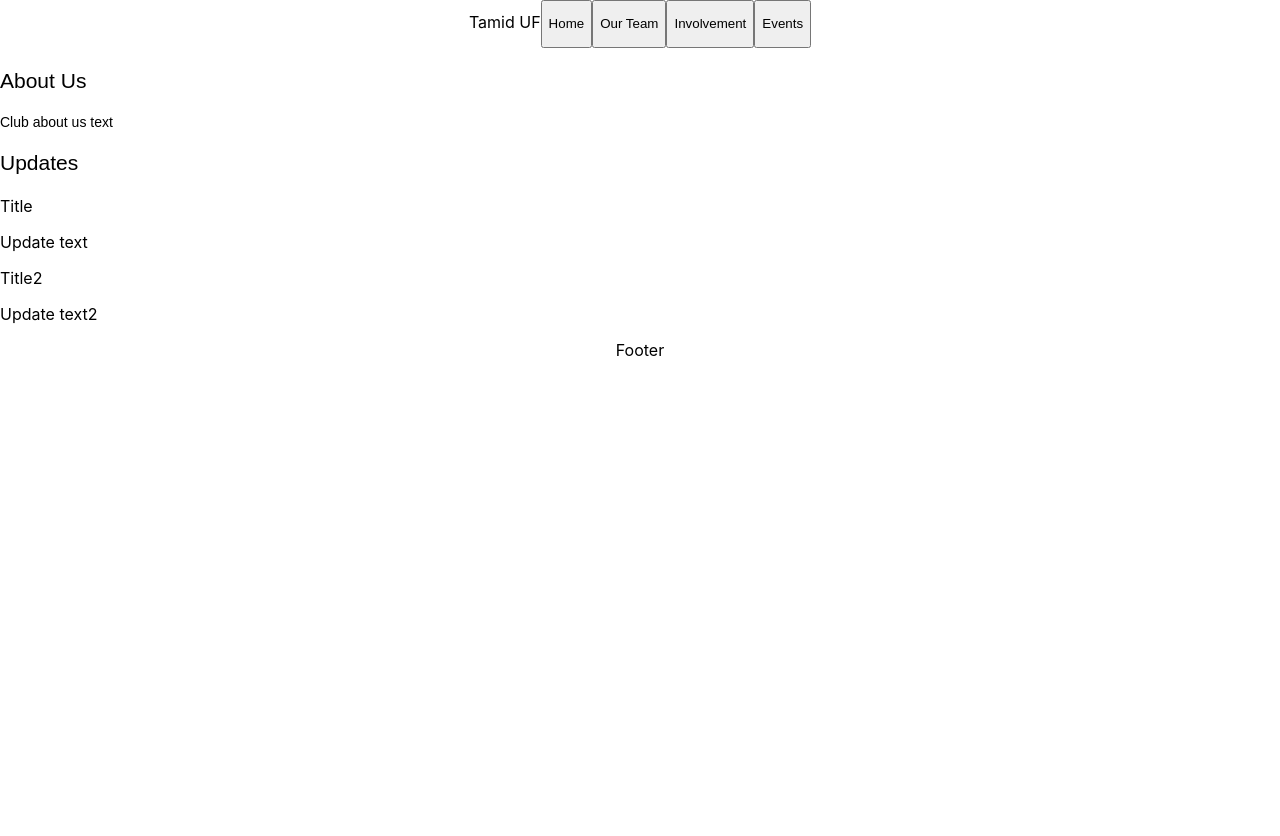
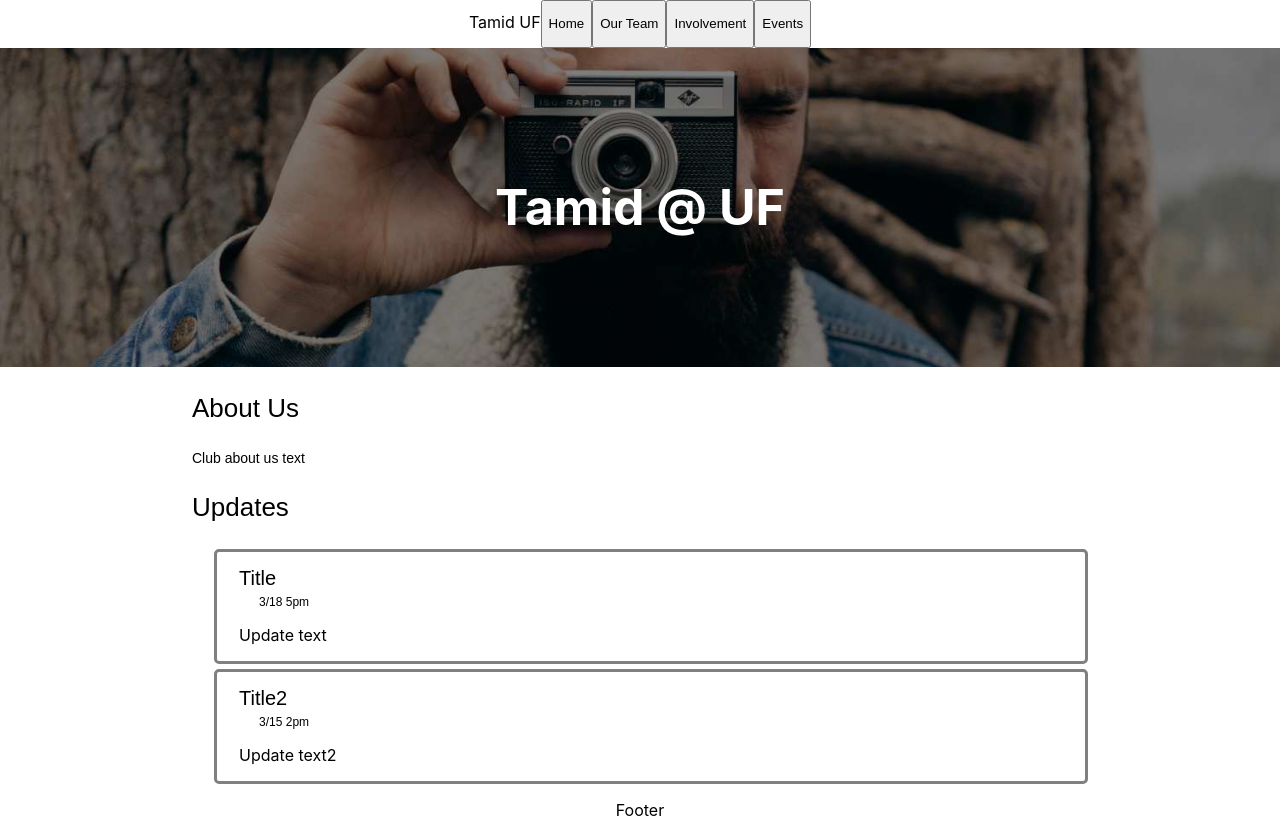
Before and after one commit to satvikb/CEN-Spring-2021-Project, a React (Create React App) app: page / in a window 1280 px wide. Before the commit the page ends 800 px from the top, so only its background shows below. Built offline with nearby package versions, Linux system fonts and the light colour scheme.

Commit message:
Add Banner images, improve Home update section.

```diff
--- a/src/components/UpdateRow.js
+++ b/src/components/UpdateRow.js
@@ -3,8 +3,14 @@ import React from "react";
 function UpdateRow(props) {
   return (
     <div className="UpdateRowContainer">
-      <p className="UpdateRowTitle">{props.title}</p>
-      <p className="UpdateRowText">{props.text}</p>
+      <div className="UpdateRowContent">
+        <div className="UpdateRowHeader">
+          <div className="UpdateRowTitle">{props.title}</div>
+          <div className="UpdateRowTime">{props.time}</div>
+        </div>
+
+        <p className="UpdateRowText">{props.text}</p>
+      </div>
     </div>
   );
 }
--- a/src/index.css
+++ b/src/index.css
@@ -17,8 +17,47 @@ code {
 
 }
 
-.Home,.Involvement {
+.HomeContent,.InvolvementContent {
   text-align: left;
+  margin-left: 15%;
+  width: 70%;
+  /* height: 100%; */
+  /* margin: 0; */
+  /* background: black; */
+}
+
+.HomeBackgroundImage {
+  background-image: linear-gradient(rgba(0, 0, 0, 0.5), rgba(0, 0, 0, 0.5)), url("images/photographer.jpg");
+  height: 100%;
+  background-position: center;
+  background-repeat: no-repeat;
+  background-size: cover;
+  position: relative;
+  width: 100%;
+}
+
+.InvolvementBackgroundImage {
+  background-image: linear-gradient(rgba(0, 0, 0, 0.5), rgba(0, 0, 0, 0.5)), url("images/photographer.jpg");
+  height: 100%;
+  background-position: center;
+  background-repeat: no-repeat;
+  background-size: cover;
+  position: relative;
+  width: 100%;
+}
+
+.BannerTitle {
+  text-align: center;
+  /* position: absolute; */
+  top: 50%;
+  left: 50%;
+  padding: 7.5%;
+  /* transform: translate(-50%, -50%); */
+  color: white;
+}
+
+.BannerTitleText {
+  font-size:50px;
 }
 
 .NavigationButton {
@@ -26,7 +65,7 @@ code {
 }
 
 .TextTitle{
-  font: 21px Arial, sans-serif;
+  font: 26px Arial, sans-serif;
 }
 
 .TextDetail{
@@ -37,12 +76,37 @@ code {
 
 }
 
-
 .UpdateRowContainer{
-
+  margin-left: 2.5%;
+  border-radius: 5px;
+  border-color: gray;
+  border-width: medium;
+  border-style: solid;
+  margin-bottom: 5px;
+}
+.UpdateRowContent{
+  margin-left: 2.5%;
+}
+.UpdateRowHeader{
+  width:100%;
 }
 .UpdateRowTitle{
-
+  /* width: 48.75%;
+  height: 30px;
+  float: left; */
+  /* background: green; */
+  margin-top: 15px;
+  font: 20px Arial, sans-serif;
+}
+.UpdateRowTime{
+  /* margin-left: 40%;
+  margin-right: 2.5%;
+  height: 30px;
+  float: right; */
+  /* background: blue; */
+  margin-top: 5px;
+  margin-left: 20px;
+  font: 12px Arial, sans-serif;
 }
 .UpdateRowText{
 
--- a/src/pages/Home.js
+++ b/src/pages/Home.js
@@ -4,16 +4,20 @@ function Home() {
   return (
     <div className="Home">
       <div className="HomeBackgroundImage">
+        <div className="BannerTitle">
+          <h1 className="BannerTitleText">Tamid @ UF</h1>
+        </div>
+      </div>
 
-      </div>
-      <p className="TextTitle">About Us</p>
-      <p className="TextDetail">Club about us text</p>
+      <div className="HomeContent">
+        <p className="TextTitle">About Us</p>
+        <p className="TextDetail">Club about us text</p>
 
-      <p className="TextTitle">Updates</p>
-      <div className="UpdatesContainer">
-        <UpdateRow title="Title" text="Update text"></UpdateRow>
-        <UpdateRow title="Title2" text="Update text2"></UpdateRow>
-
+        <p className="TextTitle">Updates</p>
+        <div className="UpdatesContainer">
+          <UpdateRow title="Title" text="Update text" time="3/18 5pm"></UpdateRow>
+          <UpdateRow title="Title2" text="Update text2" time="3/15 2pm"></UpdateRow>
+        </div>
       </div>
 
     </div>
--- a/src/pages/Involvement.js
+++ b/src/pages/Involvement.js
@@ -1,7 +1,13 @@
 function Involvement() {
   return (
     <div className="Involvement">
-        <p className="PageTitle">Involvement</p>
+      <div className="InvolvementBackgroundImage">
+        <div className="BannerTitle">
+          <h1 className="BannerTitleText">Involvement</h1>
+        </div>
+      </div>
+
+      <div className="InvolvementContent">
 
         <p className="TextTitle">Education</p>
         <p className="TextDetail">Education subsection.</p>
@@ -14,6 +20,7 @@ function Involvement() {
 
         <p className="TextTitle">Technology</p>
         <p className="TextDetail">Technology subsection.</p>
+      </div>
     </div>
   );
 }
```
Also changed, not shown: src/images/photographer.jpg (added).
